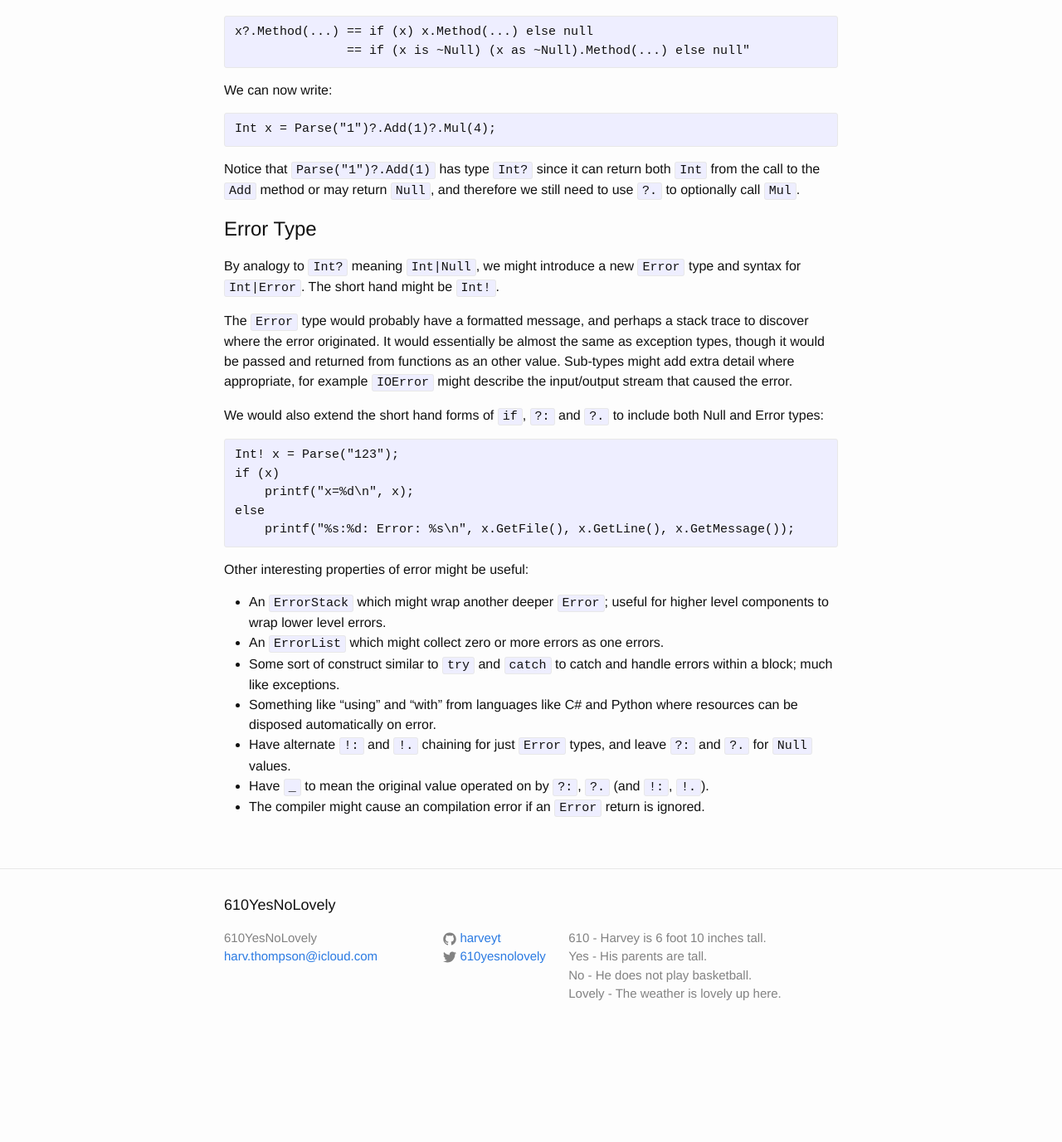
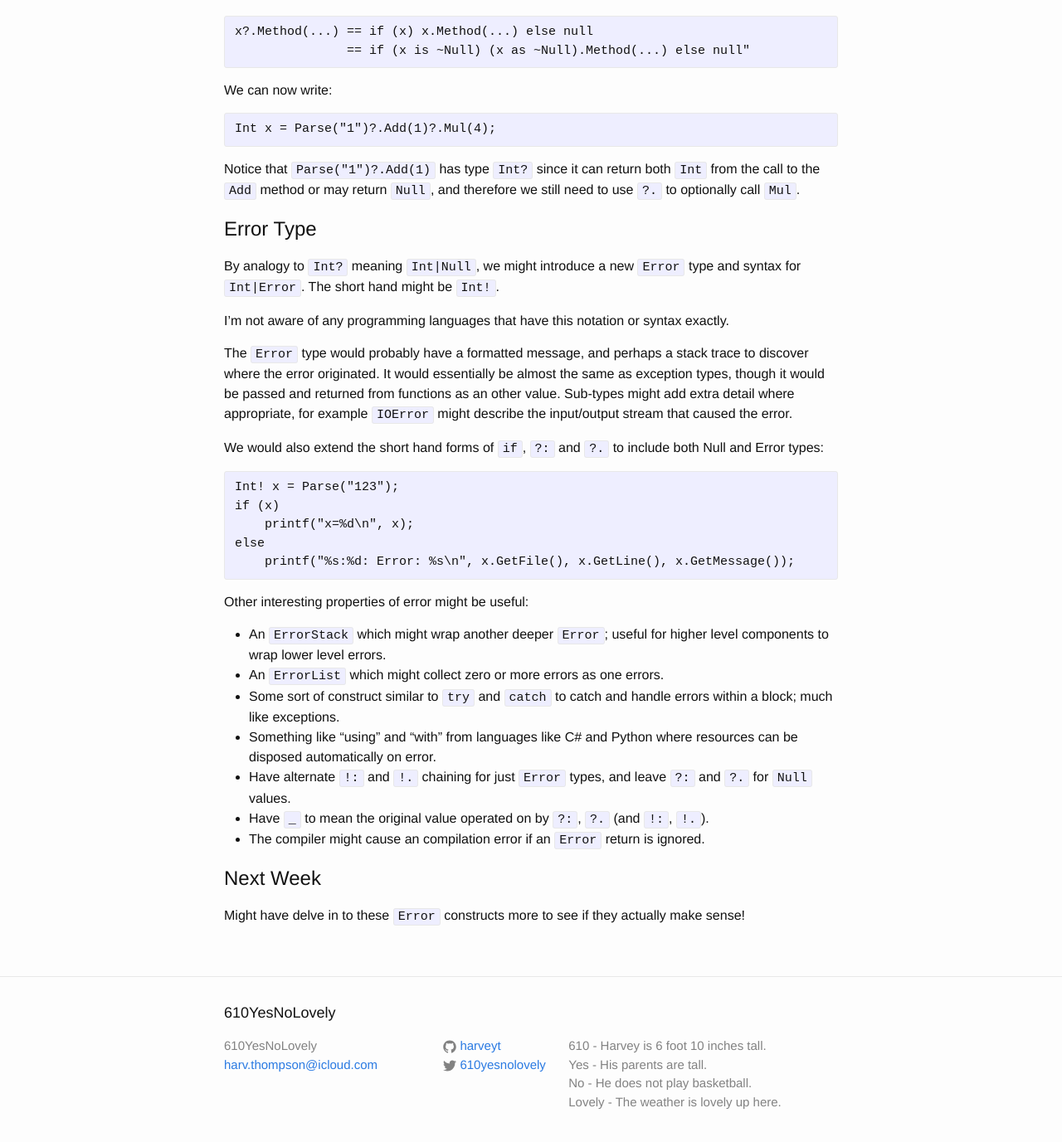
Before and after one commit to harveyt/harveyt.github.io, a Jekyll site: the page built from _posts/2015-02-16-houston-we-have-an-error-part-2.markdown, in a window 1280 px wide and 1400 px high, scrolled down 6299 px. Shown: the top 1377 px of the window at 83% size. Built offline with Jekyll 4.4.1, drawn with Linux system fonts in a browser that asks for light colours; comment, search, counter and statistics services are not loaded; before the commit the page ends 7569 px from its top, so only the background shows below that.

Commit message:
Add a short "next week".

```diff
--- a/_posts/2015-02-16-houston-we-have-an-error-part-2.markdown
+++ b/_posts/2015-02-16-houston-we-have-an-error-part-2.markdown
@@ -343,6 +343,9 @@ Error Type
 By analogy to `Int?` meaning `Int|Null`, we might introduce a new
 `Error` type and syntax for `Int|Error`. The short hand might be `Int!`.
 
+I'm not aware of any programming languages that have this notation or
+syntax exactly.
+
 The `Error` type would probably have a formatted message, and perhaps
 a stack trace to discover where the error originated. It would
 essentially be almost the same as exception types, though it would be
@@ -375,6 +378,11 @@ Other interesting properties of error might be useful:
 * Have `_` to mean the original value operated on by `?:`, `?.` (and `!:`, `!.`).
 * The compiler might cause an compilation error if an `Error` return is ignored.
 
+Next Week
+=========
+
+Might have delve in to these `Error` constructs more to see if they actually make sense!
+
 [semipredicate problem]: http://en.wikipedia.org/wiki/Semipredicate_problem
 [union]: http://en.wikipedia.org/wiki/Union_type
 [untagged union]: http://en.wikipedia.org/wiki/Union_type#Untagged_unions
```
